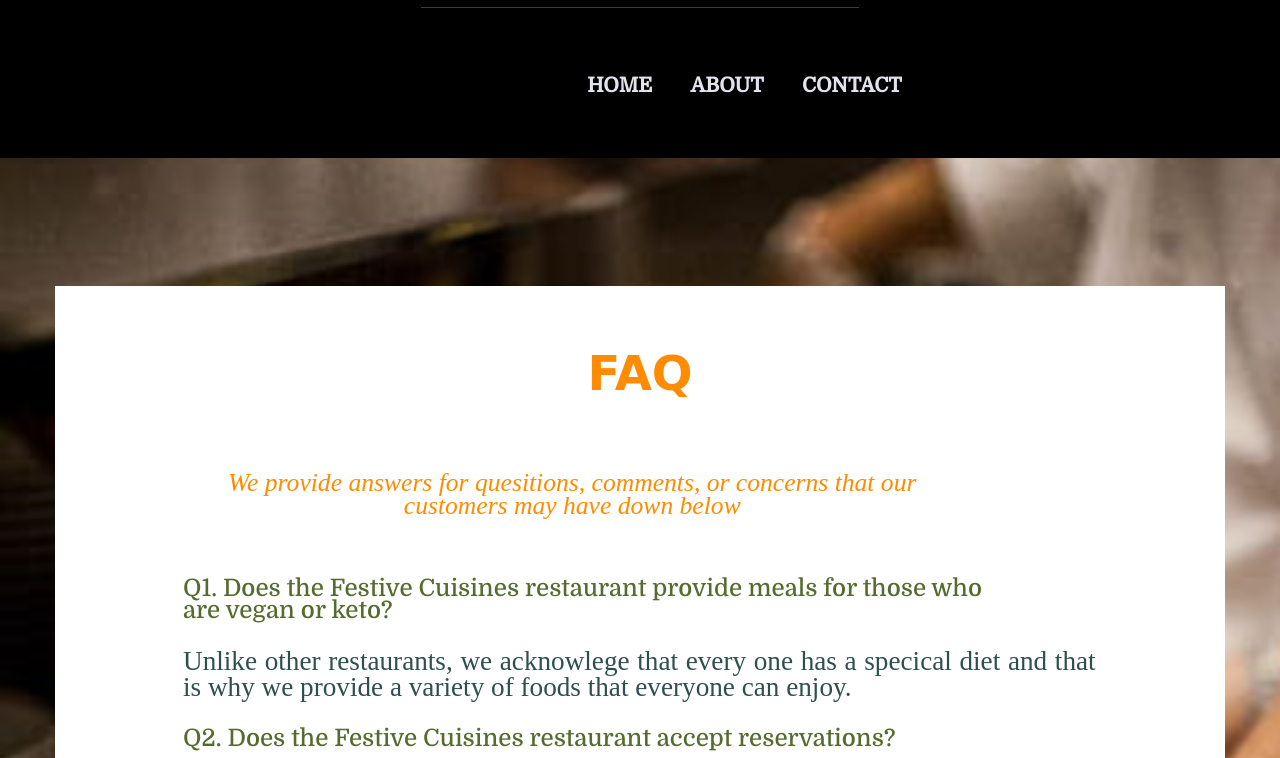
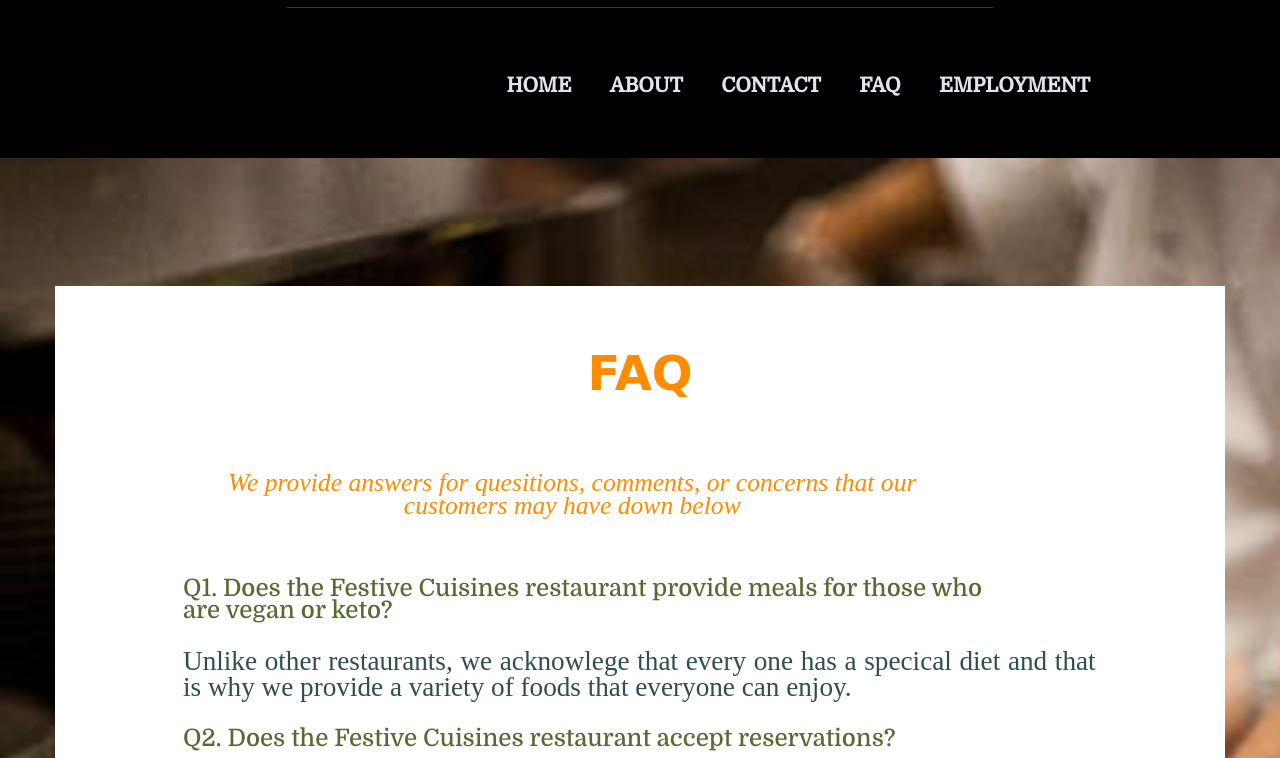
Before and after one commit to Adrienne-B/festive_cuisines, a website: page faq/index.html in a window 1280 px wide. Shown: the part 42-800 px from the top of the page. Drawn offline with Linux system fonts and the light colour scheme; a web font is replaced by a local one.

Commit message:
updated 2 with faq and employment.

```diff
--- a/faq/index.html
+++ b/faq/index.html
@@ -65,6 +65,11 @@
 					<li><a href="../about/index.html" target="_blank">ABOUT</a></li>
 
 					<li><a href="../contact/index.html" target="_blank">CONTACT</a></li>
+
+
+						<li><a href="../faq/index.html" target="_blank">FAQ</a></li>
+
+						<li><a href="../employment/index.html" target="_blank">EMPLOYMENT</a></li>
 
 				</ul>
 			</nav>
```
Also changed, not shown: index.html (+4 -0 lines).
